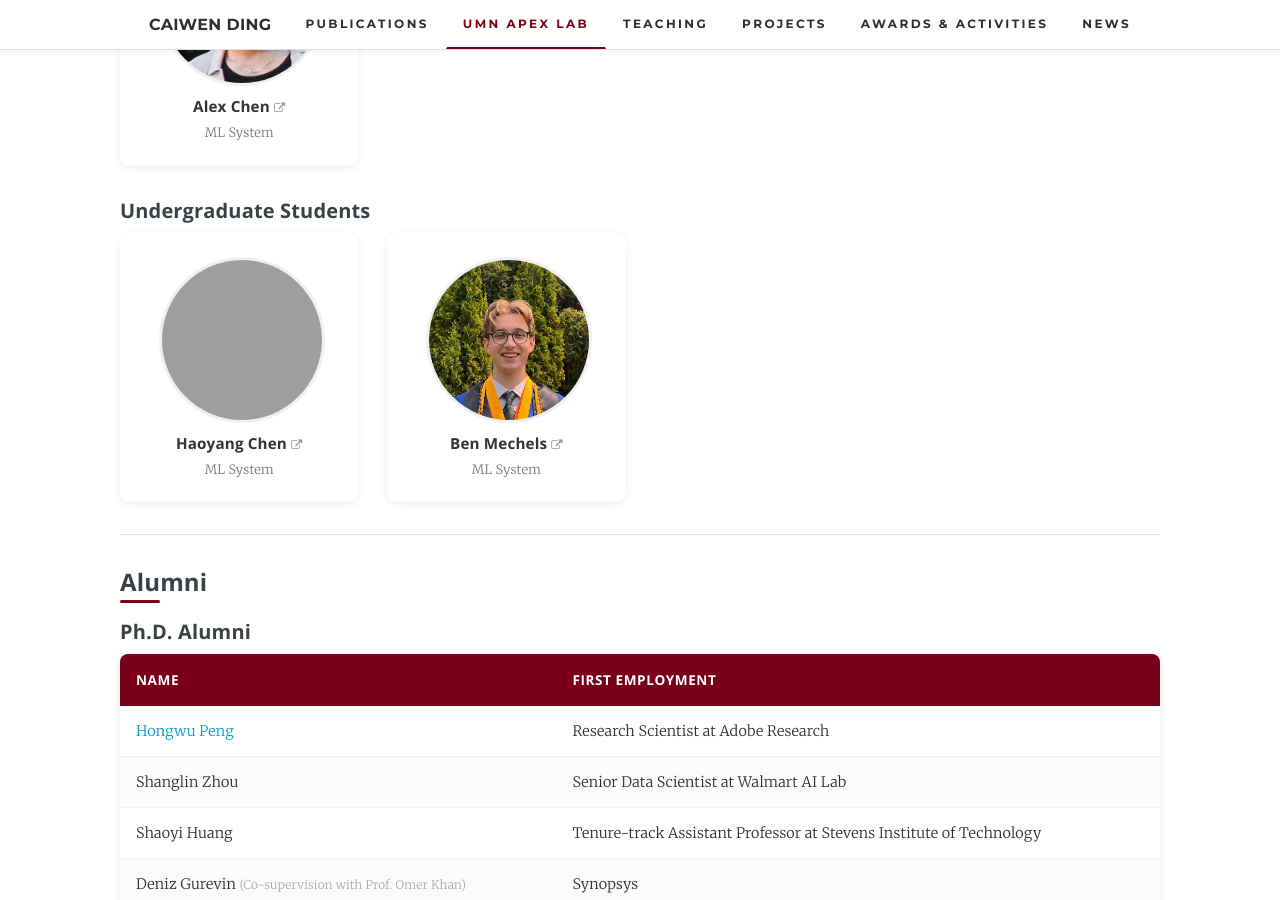
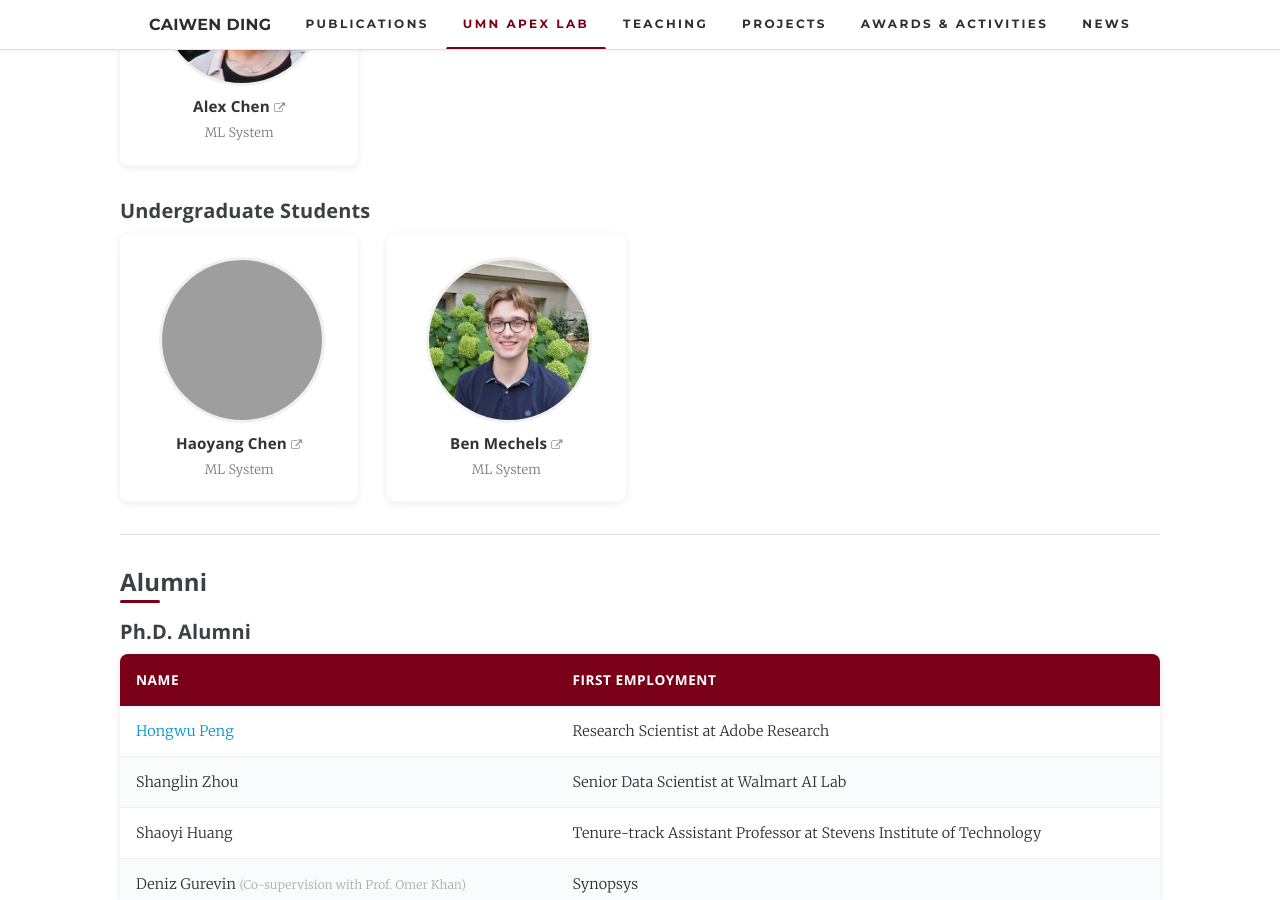
Before and after one commit to caiwending/caiwending.github.io, a Jekyll site: the page built from pages/team/index.html, in a window 1280 px wide and 900 px high, scrolled down 1781 px. Built offline with Jekyll 4.4.1, drawn with Linux system fonts in a browser that asks for light colours; grey boxes are pictures that could not be loaded.

Commit message:
Update Ben Mechels link and headshot

```diff
--- a/_data/team.yml
+++ b/_data/team.yml
@@ -67,8 +67,8 @@ current:
       url: "https://haoyangchen23.github.io/"
     - name: Ben Mechels
       area: ML System
-      photo: "BenMechels.jpg"
-      url: "https://www.linkedin.com/in/mechels/"
+      photo: "BenMechels.webp"
+      url: "https://mechels.org/"
 
 
 alumni:
```
Also changed, not shown: assets/img/team/BenMechels.jpg (deleted), assets/img/team/BenMechels.webp (added).
